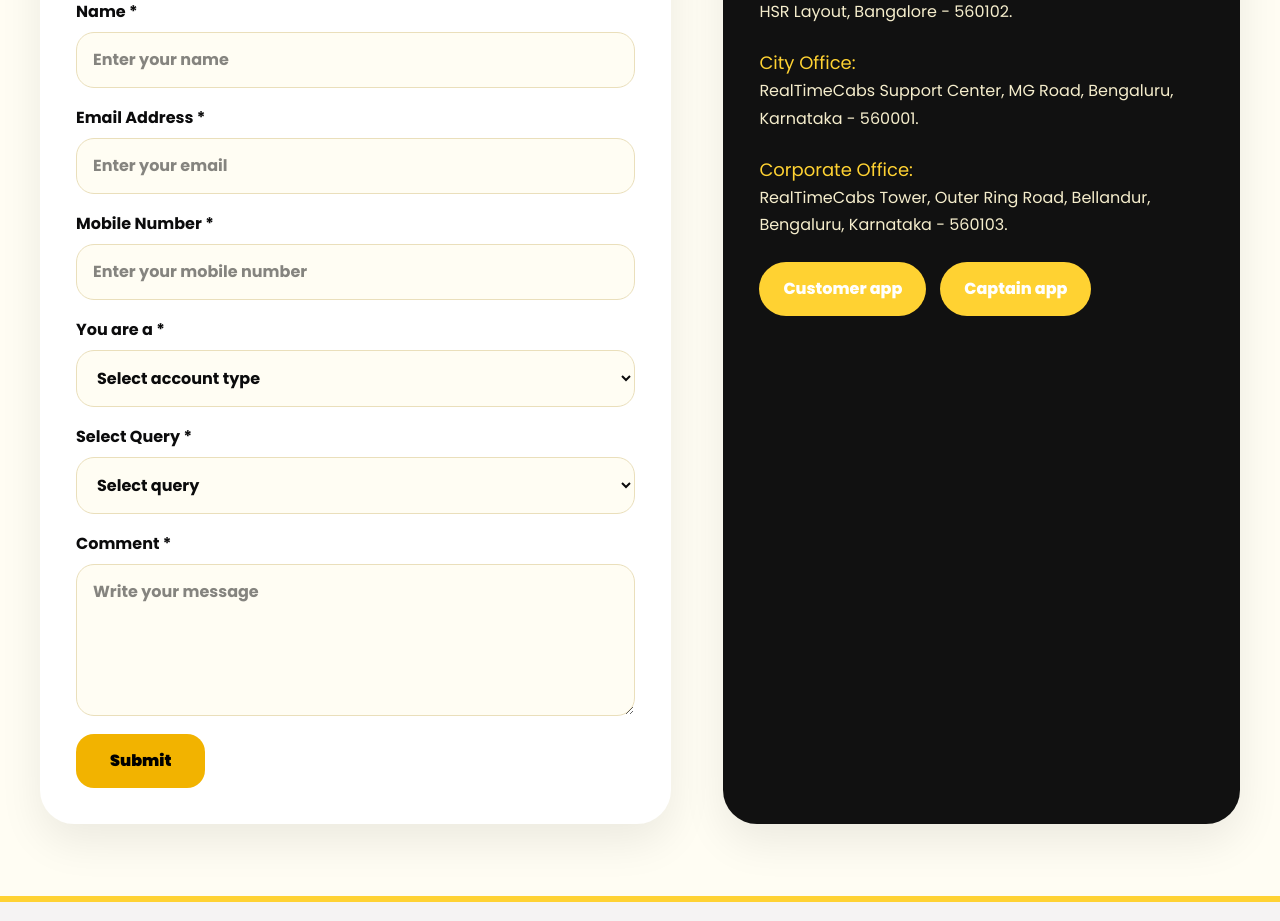
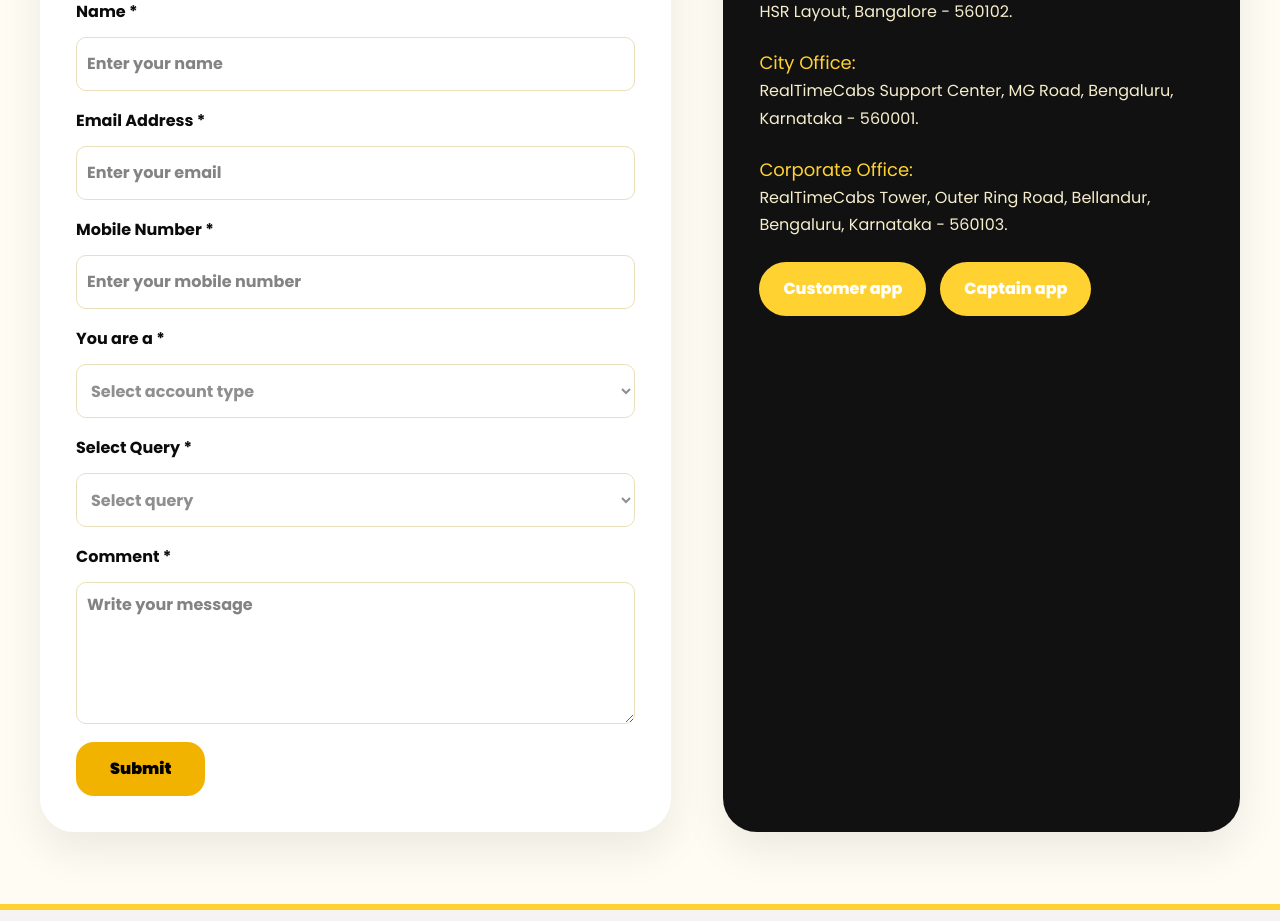
Before and after one commit to sudarshanj615/reatime-cabs-fe, a Next.js app: page /contact in a window 1280 px wide. Shown: the part 660-1581 px from the top of the page. Built offline with nearby package versions, Linux system fonts and the light colour scheme.

Commit message:
Border Issue Solved

```diff
--- a/app/contact/page.tsx
+++ b/app/contact/page.tsx
@@ -129,7 +129,7 @@
               value={formData.name}
               onChange={handleChange}
               placeholder="Enter your name"
-              className="w-full border border-[#eadfbb] rounded-[18px] p-[15px_16px] bg-[#fffdf3]"
+              className="w-full min-h-[54px] border border-[#eadfbb] rounded-[10px] p-[10px] bg-[rgba(255,255,255,0.2)] text-[#080808] mt-[5px] outline-none focus:border-[#ffd232] focus:shadow-[0_0_0_3px_rgba(248,189,16,0.22)] max-[520px]:w-full"
               required
             />
 
@@ -145,7 +145,7 @@
               value={formData.email}
               onChange={handleChange}
               placeholder="Enter your email"
-              className="w-full border border-[#eadfbb] rounded-[18px] p-[15px_16px] bg-[#fffdf3]"
+              className="w-full min-h-[54px] border border-[#eadfbb] rounded-[10px] p-[10px] bg-[rgba(255,255,255,0.2)] text-[#080808] mt-[5px] outline-none focus:border-[#ffd232] focus:shadow-[0_0_0_3px_rgba(248,189,16,0.22)] max-[520px]:w-full"
               required
             />
 
@@ -161,7 +161,7 @@
               value={formData.mobileNumber}
               onChange={handleChange}
               placeholder="Enter your mobile number"
-              className="w-full border border-[#eadfbb] rounded-[18px] p-[15px_16px] bg-[#fffdf3]"
+              className="w-full min-h-[54px] border border-[#eadfbb] rounded-[10px] p-[10px] bg-[rgba(255,255,255,0.2)] text-[#080808] mt-[5px] outline-none focus:border-[#ffd232] focus:shadow-[0_0_0_3px_rgba(248,189,16,0.22)] max-[520px]:w-full"
               required
             />
 
@@ -175,10 +175,24 @@
               name="accountType"
               value={formData.accountType}
               onChange={handleChange}
-              className="w-full border border-[#eadfbb] rounded-[18px] p-[15px_16px] bg-[#fffdf3]"
+              className={`
+    w-full
+    min-h-[54px]
+    border
+    border-[#eadfbb]
+    rounded-[10px]
+    p-[10px]
+    bg-[rgba(255,255,255,0.2)]
+    mt-[5px]
+    outline-none
+    focus:outline-none
+    focus:ring-0
+    focus:border-[#f0df9e]
+    max-[520px]:w-full
+    ${formData.accountType ? "text-[#080808]" : "text-[#8f8f8f]"}
+  `}
               required
             >
-
               <option value="" disabled>
                 Select account type
               </option>
@@ -194,9 +208,7 @@
               <option value="Business Partner">
                 Business Partner
               </option>
-
             </select>
-
           </label>
 
           <label className="grid gap-2 font-bold">
@@ -207,10 +219,24 @@
               name="queryType"
               value={formData.queryType}
               onChange={handleChange}
-              className="w-full border border-[#eadfbb] rounded-[18px] p-[15px_16px] bg-[#fffdf3]"
+              className={`
+    w-full
+    min-h-[54px]
+    border
+    border-[#eadfbb]
+    rounded-[10px]
+    p-[10px]
+    bg-[rgba(255,255,255,0.2)]
+    mt-[5px]
+    outline-none
+    focus:outline-none
+    focus:ring-0
+    focus:border-[#f0df9e]
+    max-[520px]:w-full
+    ${formData.queryType ? "text-[#080808]" : "text-[#8f8f8f]"}
+  `}
               required
             >
-
               <option value="" disabled>
                 Select query
               </option>
@@ -230,9 +256,7 @@
               <option value="Safety Support">
                 Safety Support
               </option>
-
             </select>
-
           </label>
 
           <label className="grid gap-2 font-bold">
@@ -245,7 +269,7 @@
               value={formData.comment}
               onChange={handleChange}
               placeholder="Write your message"
-              className="w-full border border-[#eadfbb] rounded-[18px] p-[15px_16px] bg-[#fffdf3] resize-y"
+              className="w-full min-h-[54px] border border-[#eadfbb] rounded-[10px] p-[10px] bg-[rgba(255,255,255,0.2)] text-[#080808] mt-[5px] outline-none focus:border-[#ffd232] focus:shadow-[0_0_0_3px_rgba(248,189,16,0.22)] max-[520px]:w-full"
               required
             />
 
--- a/app/parcel/page.tsx
+++ b/app/parcel/page.tsx
@@ -172,7 +172,7 @@
             onChange={(e) =>
               setSelectedParcelType(e.target.value)
             }
-            className="border border-[#eadfbb] rounded-[18px] p-[15px] bg-[#fffdf3]"
+            className="w-full min-h-[54px] border border-[#eadfbb] rounded-[10px] p-[10px] bg-[rgba(255,255,255,0.2)] text-[#080808] mt-[5px] outline-none focus:border-[#ffd232] focus:shadow-[0_0_0_3px_rgba(248,189,16,0.22)] max-[520px]:w-full"
           >
             <option value="">
               Select parcel type
@@ -193,7 +193,7 @@
                 setPickup(e.target.value)
               }
               placeholder="Pickup Location"
-              className="w-full border border-[#eadfbb] rounded-[18px] p-[15px] pr-[50px] bg-[#fffdf3]"
+              className="w-full min-h-[54px] border border-[#eadfbb] rounded-[10px] p-[10px] bg-[rgba(255,255,255,0.2)] text-[#080808] mt-[5px] outline-none focus:border-[#ffd232] focus:shadow-[0_0_0_3px_rgba(248,189,16,0.22)] max-[520px]:w-full"
             />
 
             <button
@@ -231,7 +231,7 @@
                 setDrop(e.target.value)
               }
               placeholder="Drop Location"
-              className="w-full border border-[#eadfbb] rounded-[18px] p-[15px] pr-[50px] bg-[#fffdf3]"
+              className="w-full min-h-[54px] border border-[#eadfbb] rounded-[10px] p-[10px] bg-[rgba(255,255,255,0.2)] text-[#080808] mt-[5px] outline-none focus:border-[#ffd232] focus:shadow-[0_0_0_3px_rgba(248,189,16,0.22)] max-[520px]:w-full"
             />
 
             <button
@@ -268,7 +268,7 @@
               setPhone(e.target.value)
             }
             placeholder="Receiver Phone"
-            className="border border-[#eadfbb] rounded-[18px] p-[15px] bg-[#fffdf3]"
+            className="w-full min-h-[54px] border border-[#eadfbb] rounded-[10px] p-[10px] bg-[rgba(255,255,255,0.2)] text-[#080808] mt-[5px] outline-none focus:border-[#ffd232] focus:shadow-[0_0_0_3px_rgba(248,189,16,0.22)] max-[520px]:w-full"
           />
 
           {/* NOTES */}
@@ -279,7 +279,7 @@
             }
             placeholder="Notes"
             rows={3}
-            className="border border-[#eadfbb] rounded-[18px] p-[15px] bg-[#fffdf3]"
+            className="w-full min-h-[54px] border border-[#eadfbb] rounded-[10px] p-[10px] bg-[rgba(255,255,255,0.2)] text-[#080808] mt-[5px] outline-none focus:border-[#ffd232] focus:shadow-[0_0_0_3px_rgba(248,189,16,0.22)] max-[520px]:w-full"
           />
 
           {/* VEHICLE */}
--- a/components/booking/DropInput.tsx
+++ b/components/booking/DropInput.tsx
@@ -48,7 +48,7 @@
           )
         }
         placeholder="Drop location"
-        className="w-full min-h-[54px] rounded-[10px] border border-[#eadfbb] bg-white/20 px-3 pr-10 text-[#080808]"
+        className="w-full min-h-[54px] border border-[#eadfbb] rounded-[10px] p-[10px] bg-[rgba(255,255,255,0.2)] text-[#080808] mt-[5px] outline-none focus:border-[#ffd232] focus:shadow-[0_0_0_3px_rgba(248,189,16,0.22)] max-[520px]:w-full"
       />
 
       {/* MAP BUTTON */}
--- a/components/booking/PickupInput.tsx
+++ b/components/booking/PickupInput.tsx
@@ -47,7 +47,7 @@
           onChange(e.target.value)
         }
         placeholder="Pickup location"
-        className="w-full min-h-[54px] rounded-[10px] border border-[#eadfbb] bg-white/20 px-3 pr-10 text-[#080808]"
+       className="w-full min-h-[54px] border border-[#eadfbb] rounded-[10px] p-[10px] bg-[rgba(255,255,255,0.2)] text-[#080808] mt-[5px] outline-none focus:border-[#ffd232] focus:shadow-[0_0_0_3px_rgba(248,189,16,0.22)] max-[520px]:w-full"
       />
 
       {/* MAP BUTTON */}
```
